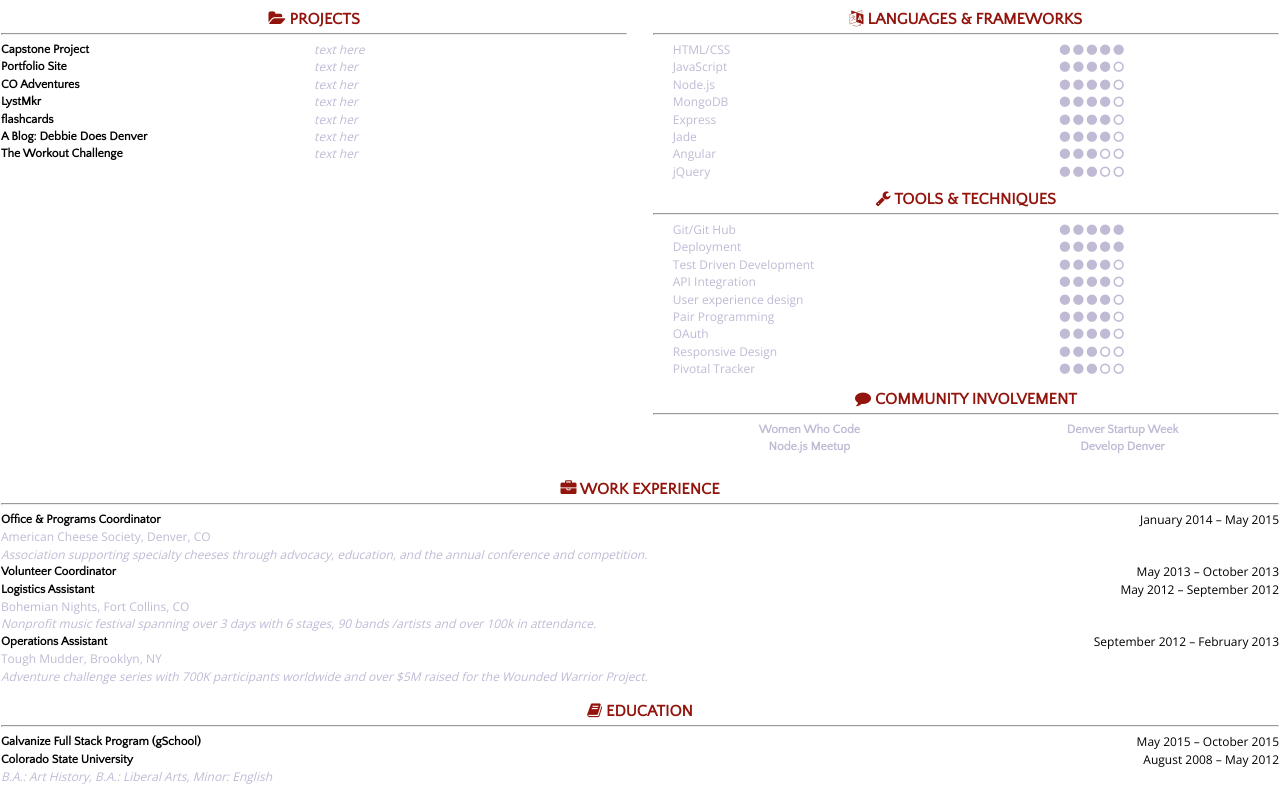
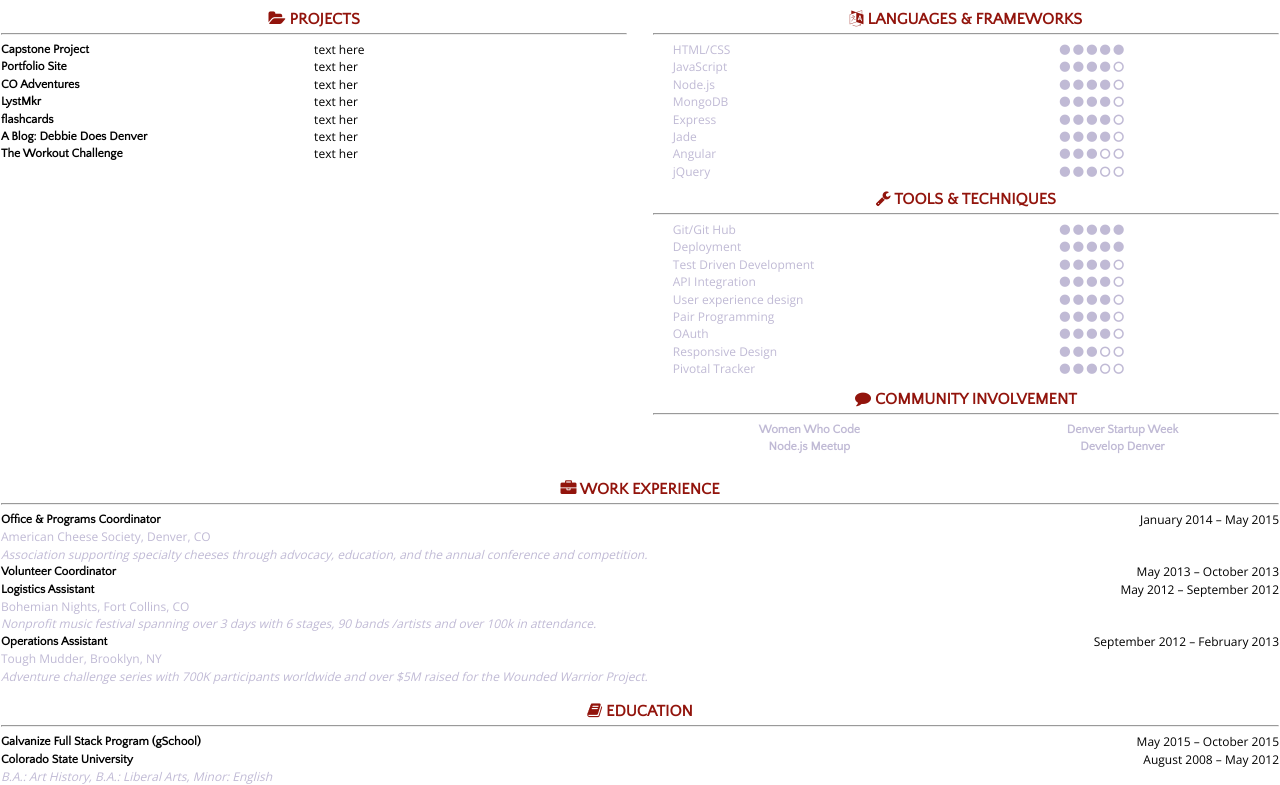
Before and after one commit to AnnaCasper/resume, a plain HTML site: page resume.html in a window 1280 px wide. Shown: the part 131-916 px from the top of the page. Drawn offline with nearby package versions, Linux system fonts and the light colour scheme.

Commit message:
fixed projects

```diff
--- a/resume.html
+++ b/resume.html
@@ -31,19 +31,19 @@
         <h4><i class="fa fa-folder-open"></i>  PROJECTS</h4>
         <hr>
         <p class="title">Capstone Project</p>
-        <p class="description">text here</p>
+        <p class="project">text here</p>
         <p class="title">Portfolio Site</p>
-        <p class="description">text her</p>
+        <p class="project">text her</p>
         <p class="title">CO Adventures</p>
-        <p class="description">text her</p>
+        <p class="project">text her</p>
         <p class="title">LystMkr</p>
-        <p class="description">text her</p>
+        <p class="project">text her</p>
         <p class="title">flashcards</p>
-        <p class="description">text her</p>
+        <p class="project">text her</p>
         <p class="title">A Blog: Debbie Does Denver</p>
-        <p class="description">text her</p>
+        <p class="project">text her</p>
         <p class="title">The Workout Challenge</p>
-        <p class="description">text her</p>
+        <p class="project">text her</p>
         <br>
       </div>
       <div class="languages">
```
